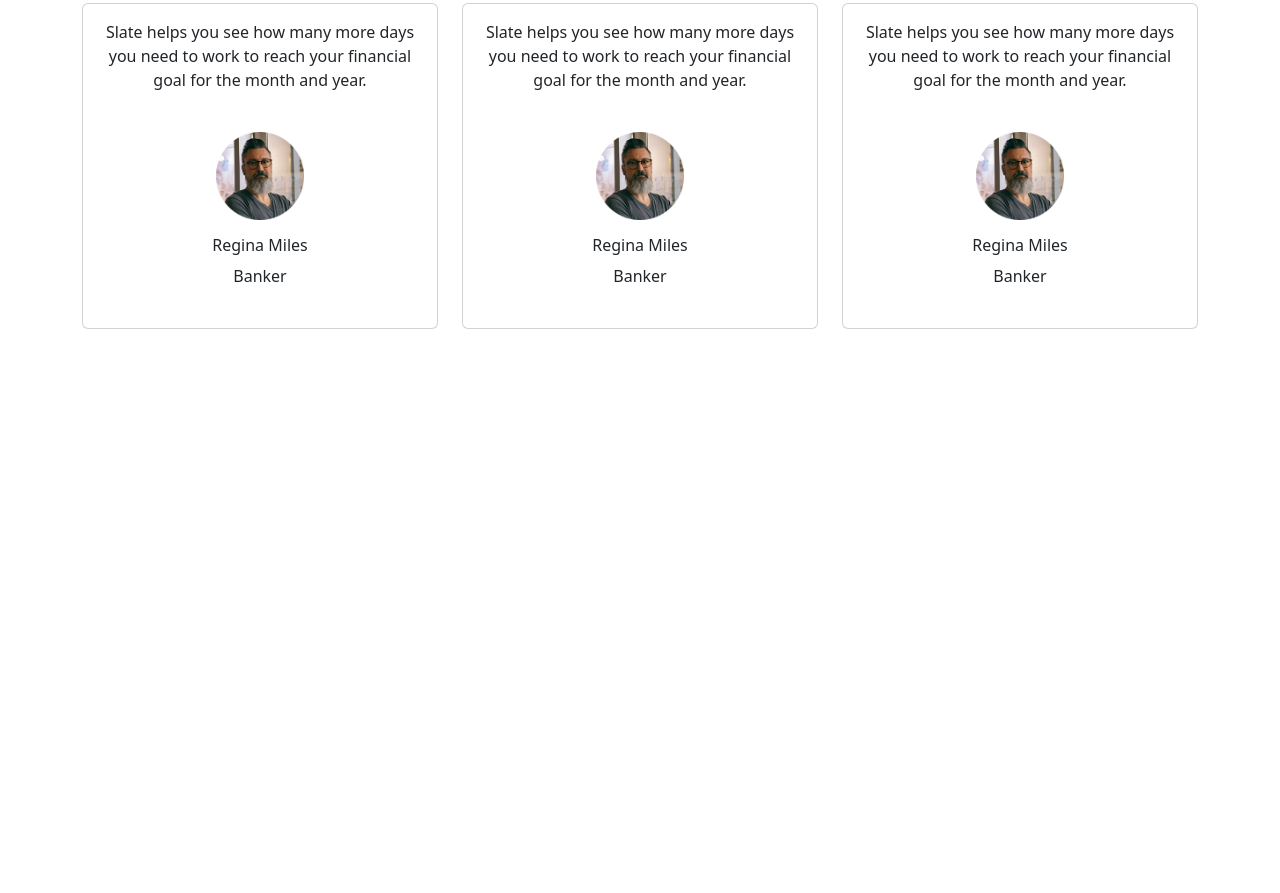
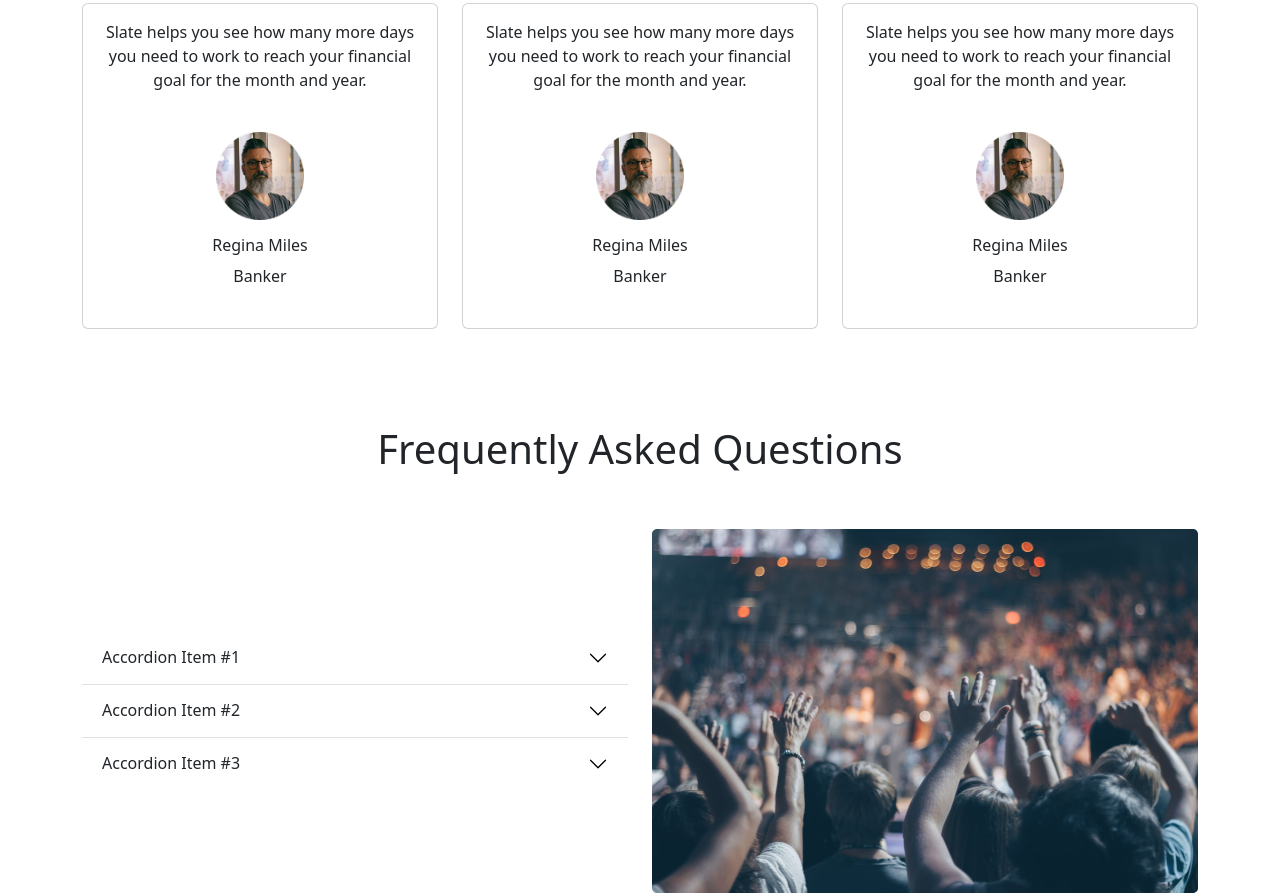
Before and after one commit to mdgausulislam/convention-center-with-bootstrap, a plain HTML site: page index.html in a window 1280 px wide. Shown: the part 1907-2800 px from the top of the page. Before the commit the page ends 2236 px from the top, so only its background shows below. Drawn offline with nearby package versions, Linux system fonts and the light colour scheme.

Commit message:
update section

```diff
--- a/index.html
+++ b/index.html
@@ -247,6 +247,50 @@
                     </div>
                 </div>
             </div>
+        </section>
+
+        <section class="container mt-5 pt-5">
+            <h1 class="text-center">Frequently Asked Questions</h1>
+            <div class="row align-items-center justify-content-center pt-5">
+                <div class="col-12 col-md-6">
+                    <div class="accordion accordion-flush" id="accordionFlushExample">
+                        <div class="accordion-item">
+                          <h2 class="accordion-header" id="flush-headingOne">
+                            <button class="accordion-button collapsed" type="button" data-bs-toggle="collapse" data-bs-target="#flush-collapseOne" aria-expanded="false" aria-controls="flush-collapseOne">
+                              Accordion Item #1
+                            </button>
+                          </h2>
+                          <div id="flush-collapseOne" class="accordion-collapse collapse" aria-labelledby="flush-headingOne" data-bs-parent="#accordionFlushExample">
+                            <div class="accordion-body">Placeholder content for this accordion, which is intended to demonstrate the <code>.accordion-flush</code> class. This is the first item's accordion body.</div>
+                          </div>
+                        </div>
+                        <div class="accordion-item">
+                          <h2 class="accordion-header" id="flush-headingTwo">
+                            <button class="accordion-button collapsed" type="button" data-bs-toggle="collapse" data-bs-target="#flush-collapseTwo" aria-expanded="false" aria-controls="flush-collapseTwo">
+                              Accordion Item #2
+                            </button>
+                          </h2>
+                          <div id="flush-collapseTwo" class="accordion-collapse collapse" aria-labelledby="flush-headingTwo" data-bs-parent="#accordionFlushExample">
+                            <div class="accordion-body">Placeholder content for this accordion, which is intended to demonstrate the <code>.accordion-flush</code> class. This is the second item's accordion body. Let's imagine this being filled with some actual content.</div>
+                          </div>
+                        </div>
+                        <div class="accordion-item">
+                          <h2 class="accordion-header" id="flush-headingThree">
+                            <button class="accordion-button collapsed" type="button" data-bs-toggle="collapse" data-bs-target="#flush-collapseThree" aria-expanded="false" aria-controls="flush-collapseThree">
+                              Accordion Item #3
+                            </button>
+                          </h2>
+                          <div id="flush-collapseThree" class="accordion-collapse collapse" aria-labelledby="flush-headingThree" data-bs-parent="#accordionFlushExample">
+                            <div class="accordion-body">Placeholder content for this accordion, which is intended to demonstrate the <code>.accordion-flush</code> class. This is the third item's accordion body. Nothing more exciting happening here in terms of content, but just filling up the space to make it look, at least at first glance, a bit more representative of how this would look in a real-world application.</div>
+                          </div>
+                        </div>
+                      </div>
+                </div>
+                <div class="col-12 col-md-6">
+                    <img src="images/people.png" alt="">
+
+                </div>
+            </div>
 
         </section>
     </main>
```
